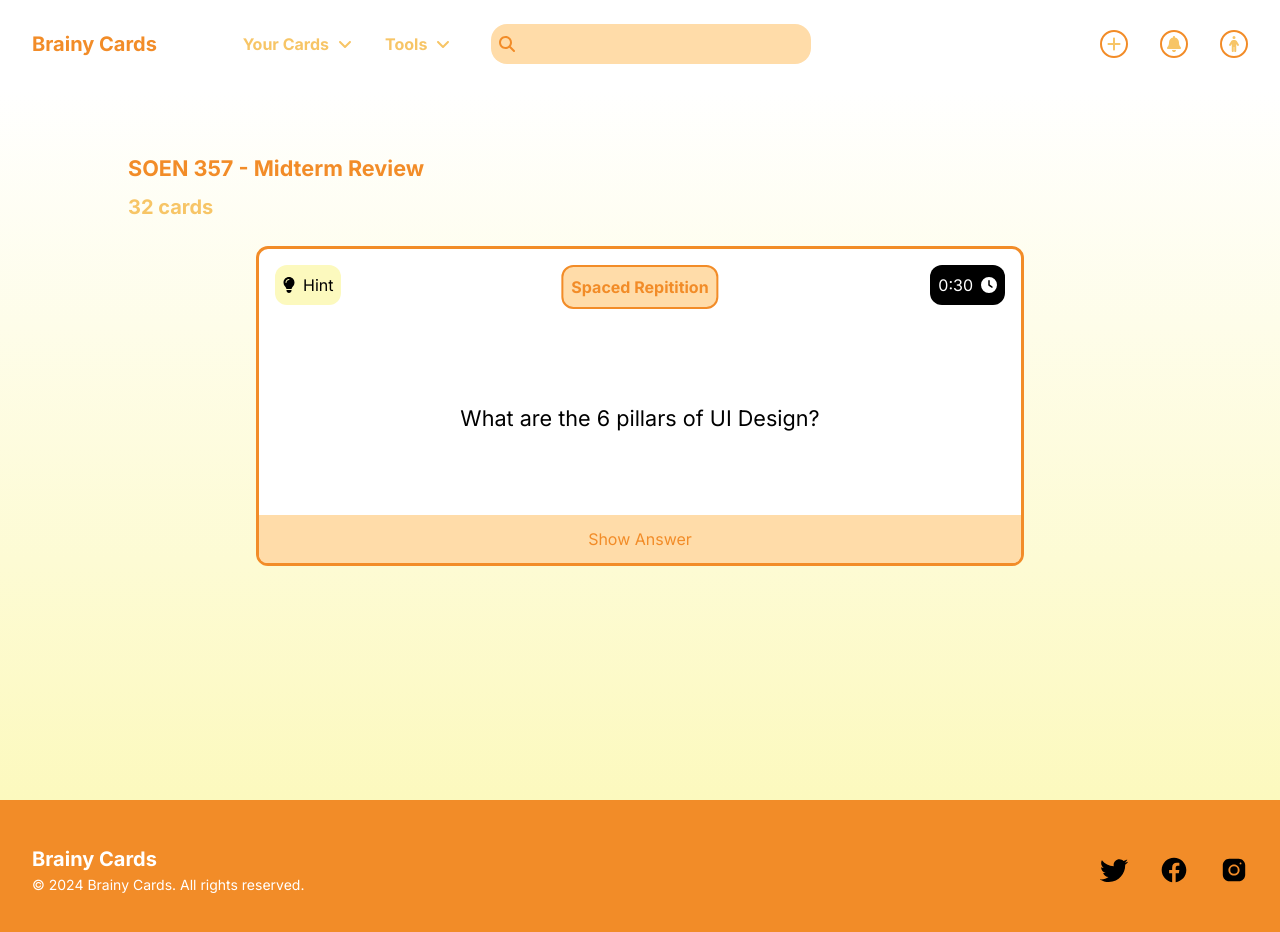
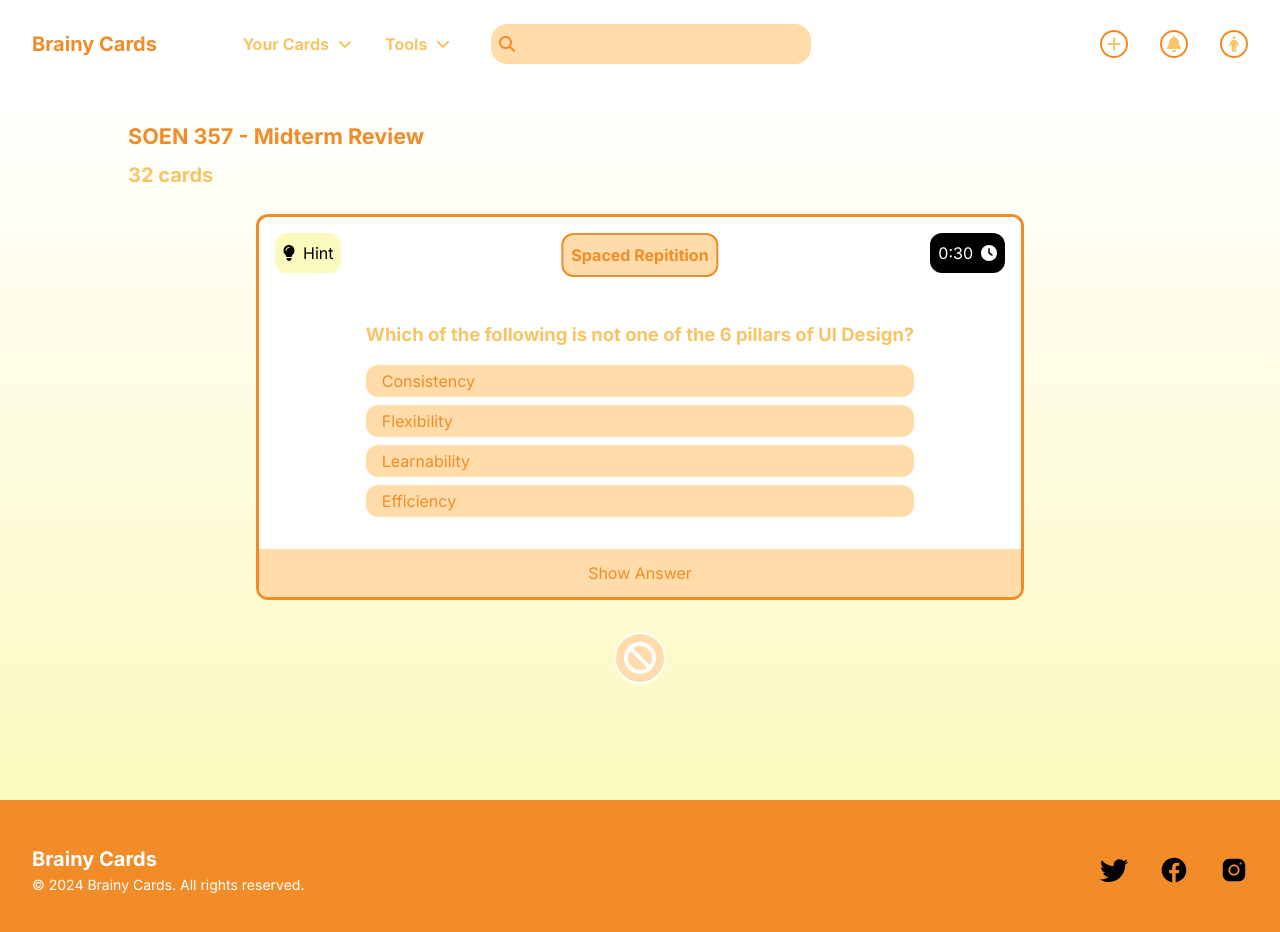
Before and after one commit to Sisahga/brainy-cards, a Next.js app: page /flashcards in a window 1280 px wide. Shown: the top 932 px of the page. Built offline with nearby package versions, Linux system fonts and the light colour scheme.

Commit message:
implemented flashcard page

```diff
--- a/app/api/create-flashcard/route.js
+++ b/app/api/create-flashcard/route.js
@@ -3,7 +3,7 @@ import { NextResponse } from "next/server";
 
 export async function GET(request) {
   try {
-    const { mongoClient } = await connectMongoDB();
+    const mongoClient = await connectMongoDB();
     return NextResponse.json({ message: "Successfully connected to DB." });
   } catch (e) {
     console.log({ e });
--- a/app/flashcards/page.js
+++ b/app/flashcards/page.js
@@ -1,13 +1,31 @@
+"use client";
+
 import React from "react";
+import { useState } from "react";
 import { FontAwesomeIcon } from "@fortawesome/react-fontawesome";
-import { faLightbulb, faClock } from "@fortawesome/free-solid-svg-icons";
+import {
+  faLightbulb,
+  faClock,
+  faBan,
+  faCheck,
+} from "@fortawesome/free-solid-svg-icons";
 
 const page = () => {
   const title = "SOEN 357 - Midterm Review";
+  const options = ["Consistency", "Flexibility", "Learnability", "Efficiency"];
+
+  const [activeIndex, setActiveIndex] = useState(-1);
+  const [optionClicked, setOptionClicked] = useState(false);
+
+  const handleOptionClick = (index) => () => {
+    console.log("Option clicked", index);
+    setActiveIndex(index);
+    if (!optionClicked) setOptionClicked(true);
+  };
 
   return (
     <section
-      className="py-16 flex flex-col items-center"
+      className="py-8 flex flex-col items-center"
       style={{
         background: "linear-gradient(to top, var(--yellow), #FFF)",
         minHeight: "calc(100vh - 88px)",
@@ -64,9 +82,27 @@ const page = () => {
               className="flashcardBody flex items-center justify-center"
               style={{ color: "black", minHeight: "50%" }}
             >
-              <p style={{ fontSize: "1.35rem" }}>
-                What are the 6 pillars of UI Design?
-              </p>
+              <div className="flashcardQuestion flex flex-col gap-4">
+                <p style={{ fontSize: "1.15rem", color: "var(--mid-orange)" }}>
+                  <b>
+                    Which of the following is not one of the 6 pillars of UI
+                    Design?
+                  </b>
+                </p>
+                <ul className="flex flex-col gap-2">
+                  {options.map((option, index) => (
+                    <li
+                      key={index}
+                      className={`px-4 py-1 flashcardOption ${
+                        index === activeIndex ? "activeOption" : ""
+                      }`}
+                      onClick={handleOptionClick(index)}
+                    >
+                      {option}
+                    </li>
+                  ))}
+                </ul>
+              </div>
             </div>
             <div
               className="flashcardFooter flex justify-center py-3"
@@ -80,6 +116,45 @@ const page = () => {
             </div>
           </div>
         </div>
+
+        <div className="w-full flex justify-center mt-6 gap-8">
+          <div
+            className="flex items-center justify-center rounded-full skipBtn"
+            style={{
+              backgroundColor: "var(--cream-orange)",
+              width: "3.25rem",
+              height: "3.25rem",
+              border: "2px solid #FFF",
+            }}
+            title="Skip this flashcard"
+          >
+            <FontAwesomeIcon
+              icon={faBan}
+              size={"2x"}
+              style={{ color: "#FFF" }}
+              className="p-2"
+            />
+          </div>
+          {optionClicked && (
+            <div
+              className="flex rounded-full items-center justify-center skipBtn"
+              style={{
+                backgroundColor: "#FFF",
+                width: "3.25rem",
+                height: "3.25rem",
+                border: "2px solid var(--orange)",
+              }}
+              title="Submit your answer"
+            >
+              <FontAwesomeIcon
+                icon={faCheck}
+                size={"2x"}
+                style={{ color: "var(--orange)" }}
+                className="p-2"
+              />
+            </div>
+          )}
+        </div>
       </div>
     </section>
   );
--- a/styles/globals.css
+++ b/styles/globals.css
@@ -40,11 +40,12 @@ body {
     background-color: white;
     border: 3px solid var(--orange);
     border-radius: 0.75rem;
-    height: 20rem;
+    min-height: 20rem;
     margin-top: 1rem;
     display: flex;
     flex-direction: column;
     justify-content: space-between;
+    gap: 2rem;
 }
 
 .hintBtn {
@@ -63,3 +64,28 @@ body {
     border: 2px solid var(--orange);
     border-radius: 0.75rem;
 }
+.flashcardOption {
+    background-color: var(--cream-orange);
+    border-radius: 0.75rem;
+    color: var(--orange);
+    cursor: pointer;
+    transition: 0.15s all ease-in-out;
+}
+.flashcardOption:hover {
+    background-color: var(--orange);
+    color: white;
+    transform: scale(1.025);
+}
+.activeOption {
+    background-color: var(--orange);
+    color: white;
+    transform: scale(1.025);
+}
+
+.skipBtn {
+    cursor: pointer;
+    transition: 0.15s all ease-in-out;
+}
+.skipBtn:hover {
+    transform: scale(1.075);
+}
```
